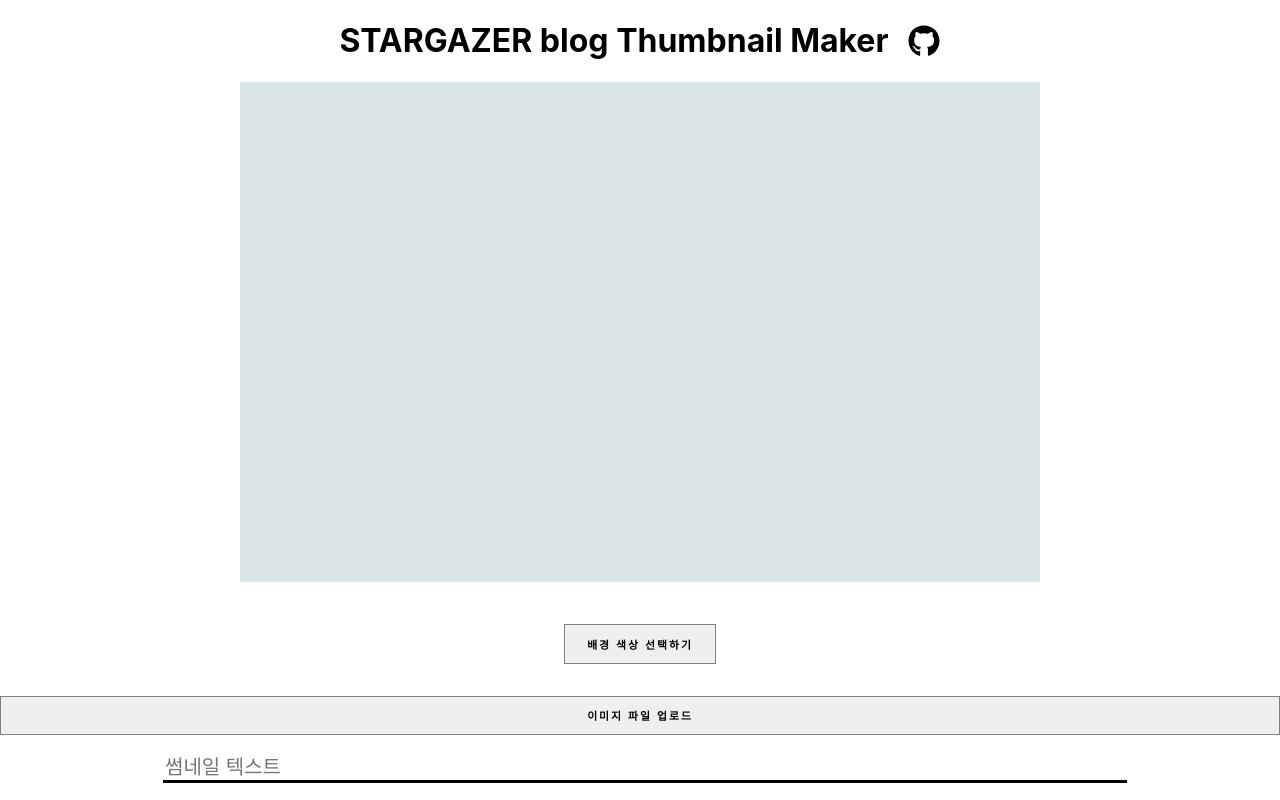
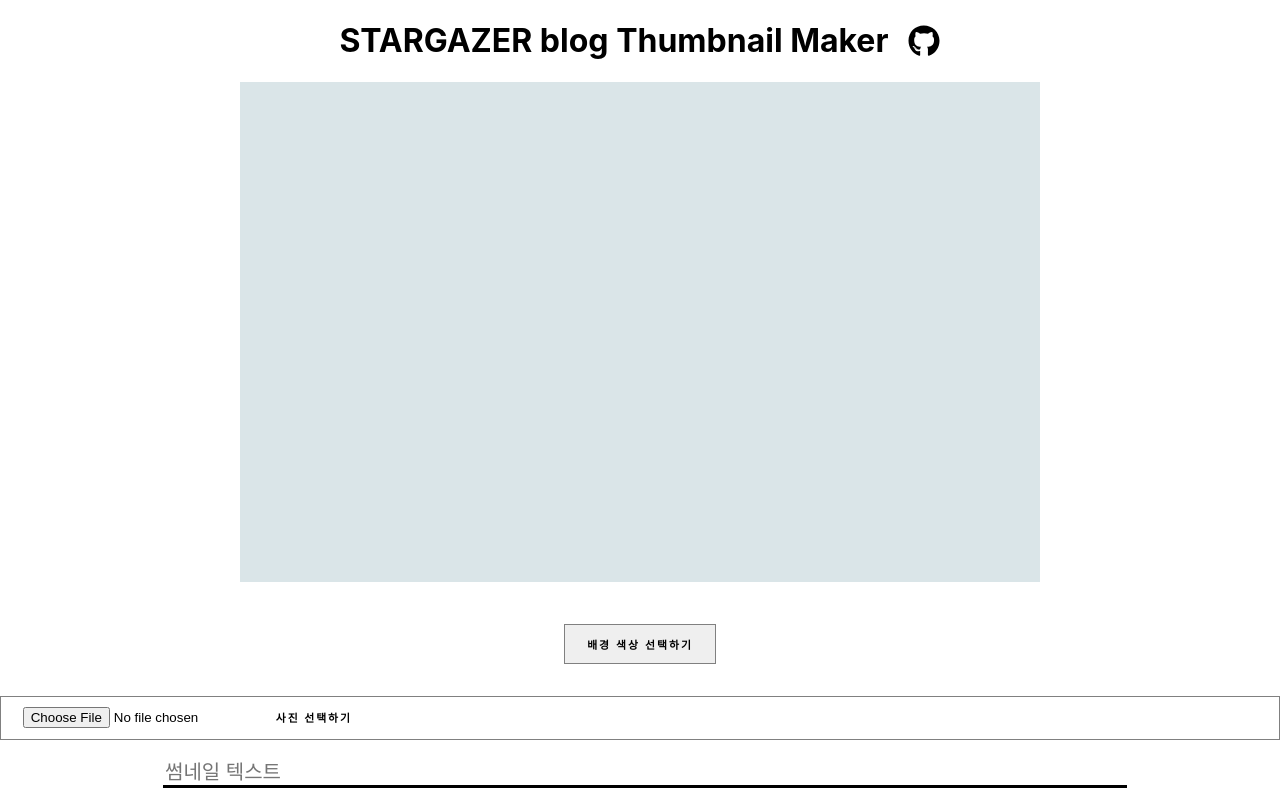
Before and after one commit to HarenKei/Thumbnail_Maker, a React (Create React App) app: page / in a window 1280 px wide. Built offline with nearby package versions, Linux system fonts and the light colour scheme.

Commit message:
Update App.js & App.css : Add File input, label and some css styles

```diff
--- a/src/App.css
+++ b/src/App.css
@@ -53,8 +53,7 @@
   flex-flow: column;
 }
 
-#divImageUpload button{
-  display: inline-block;
+#divImageUpload form{
     padding: 1em 2em;
     border-radius: 0;
   color: black;
--- a/src/App.js
+++ b/src/App.js
@@ -58,7 +58,10 @@ return (
     </div>
 
     <div id = "divImageUpload">
-      <button>이미지 파일 업로드</button>
+      <form id = "uploadInput">
+        <input type = "file" id = "image" accept="img/*"/>
+        <label htmlFor="image">사진 선택하기</label>
+      </form>
 
     </div>
 
```
